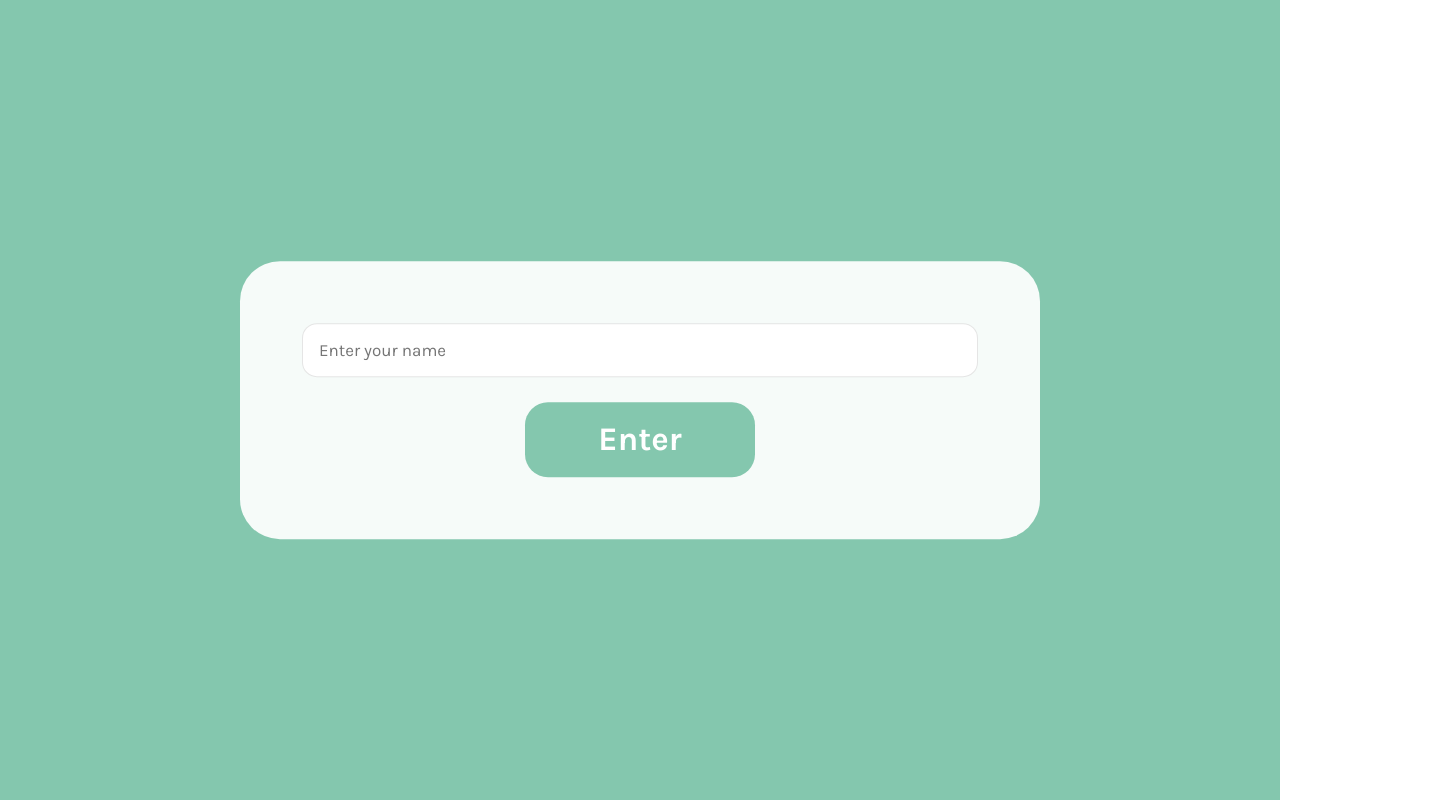
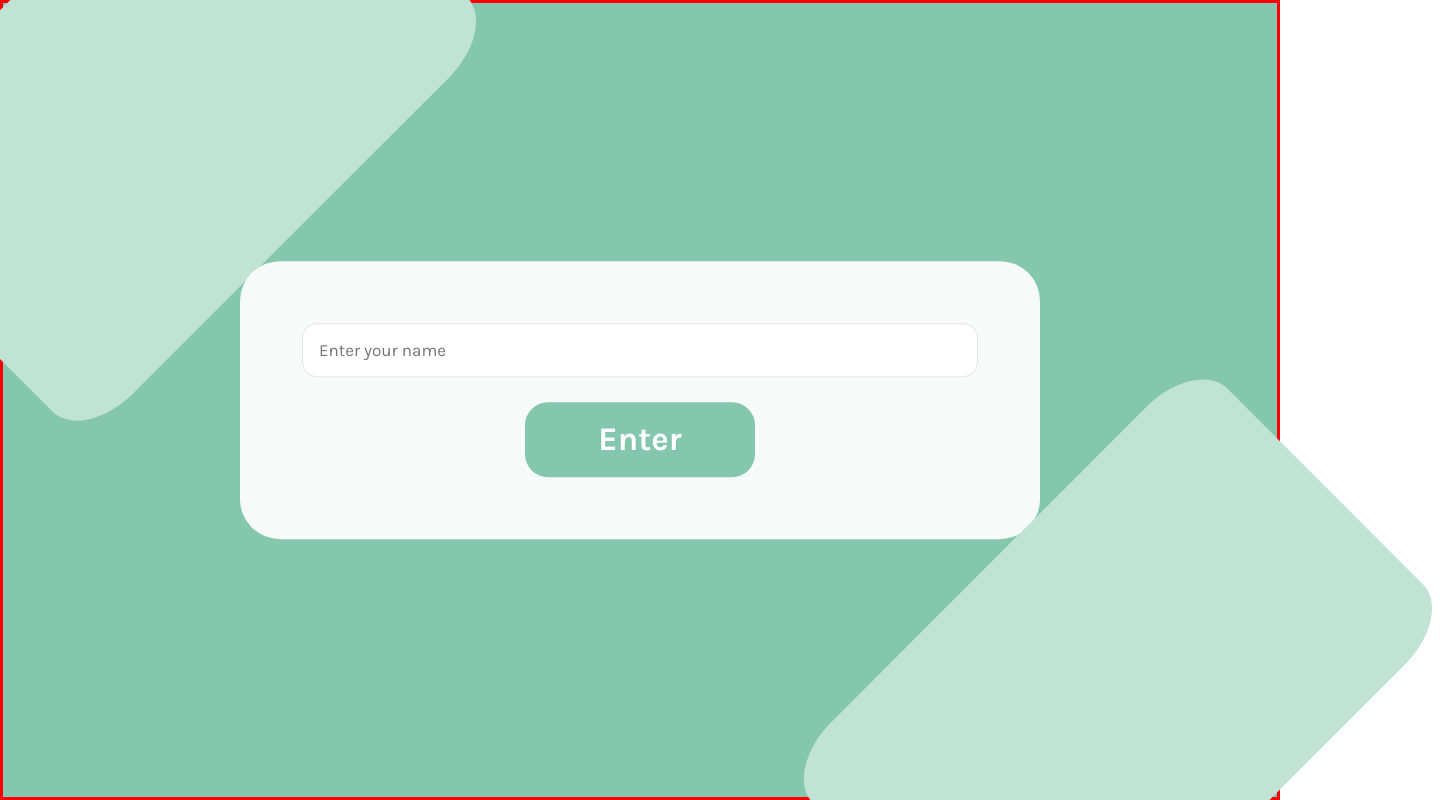
Before and after one commit to MuhammadjonRahimov/simple-messaging-app, a React (Create React App) app in the folder client/: page / in a window 1280 px wide. Shown: the top 800 px of the page, 1454 px wide, since content can reach past the window. Built offline with nearby package versions, Linux system fonts and the light colour scheme.

Commit message:
put Home.jsx into Layout component

```diff
--- a/client/src/pages/Home.jsx
+++ b/client/src/pages/Home.jsx
@@ -5,6 +5,7 @@ import { useNavigate } from 'react-router-dom';
 import { login_inputs } from '../utils/inputs';
 
 import Button from '../components/UI/button/Button';
+import Layout from '../components/UI/layout/Layout';
 
 const letterRegex = /[a-z]/;
 const errorMessage = "Name should include only letters.";
@@ -30,6 +31,7 @@ function Home() {
 
 
 	return (
+		<Layout>
 			<form
 				onSubmit={handleSubmit(submit)}
 				className={styles.form}
@@ -49,6 +51,7 @@ function Home() {
 				)}
 				<Button type="submit" size="big">Enter</Button>
 			</form>
+		</Layout>
 	)
 }
 
```
Lines whose indentation alone changed are shown as unchanged.
